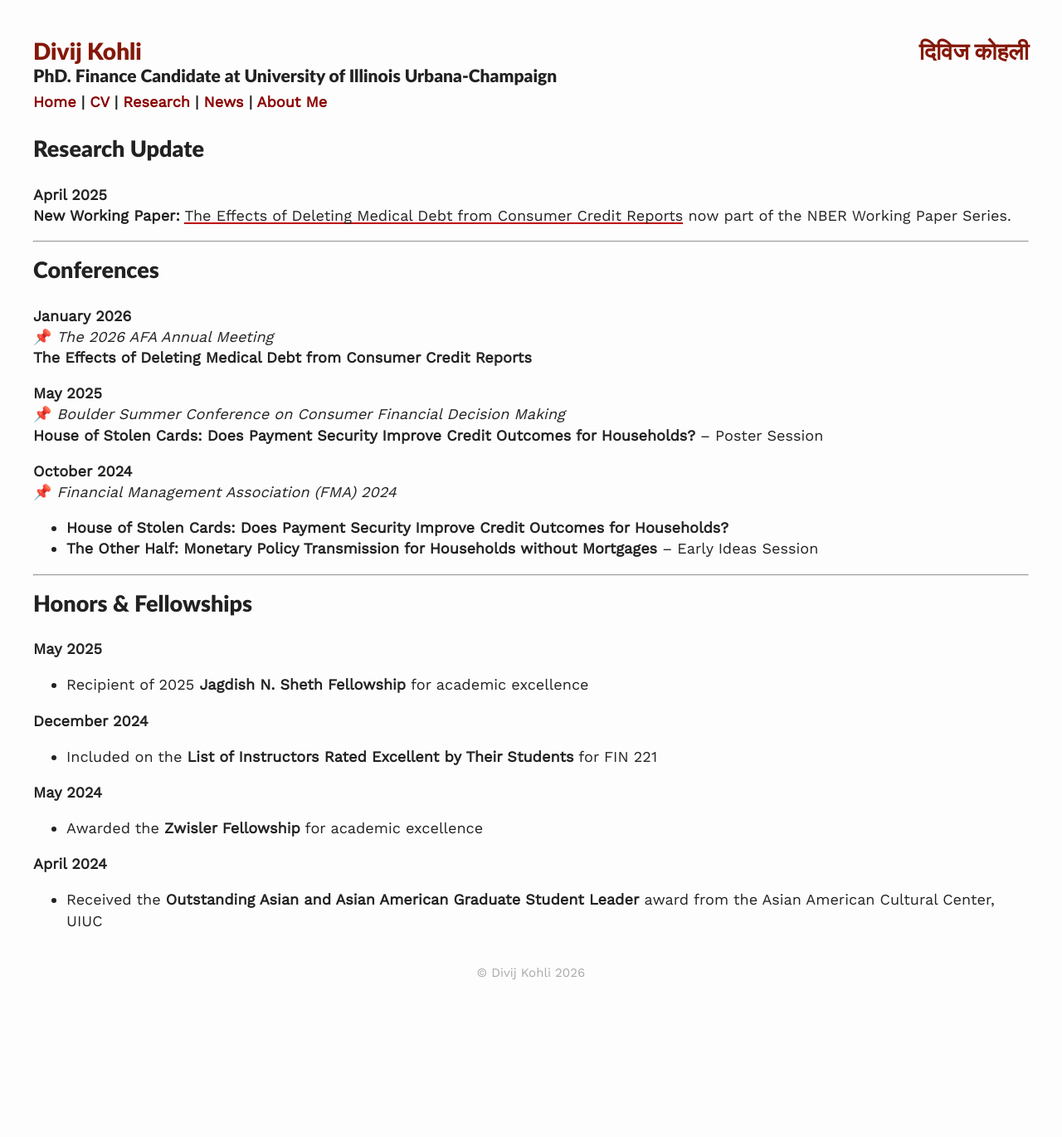
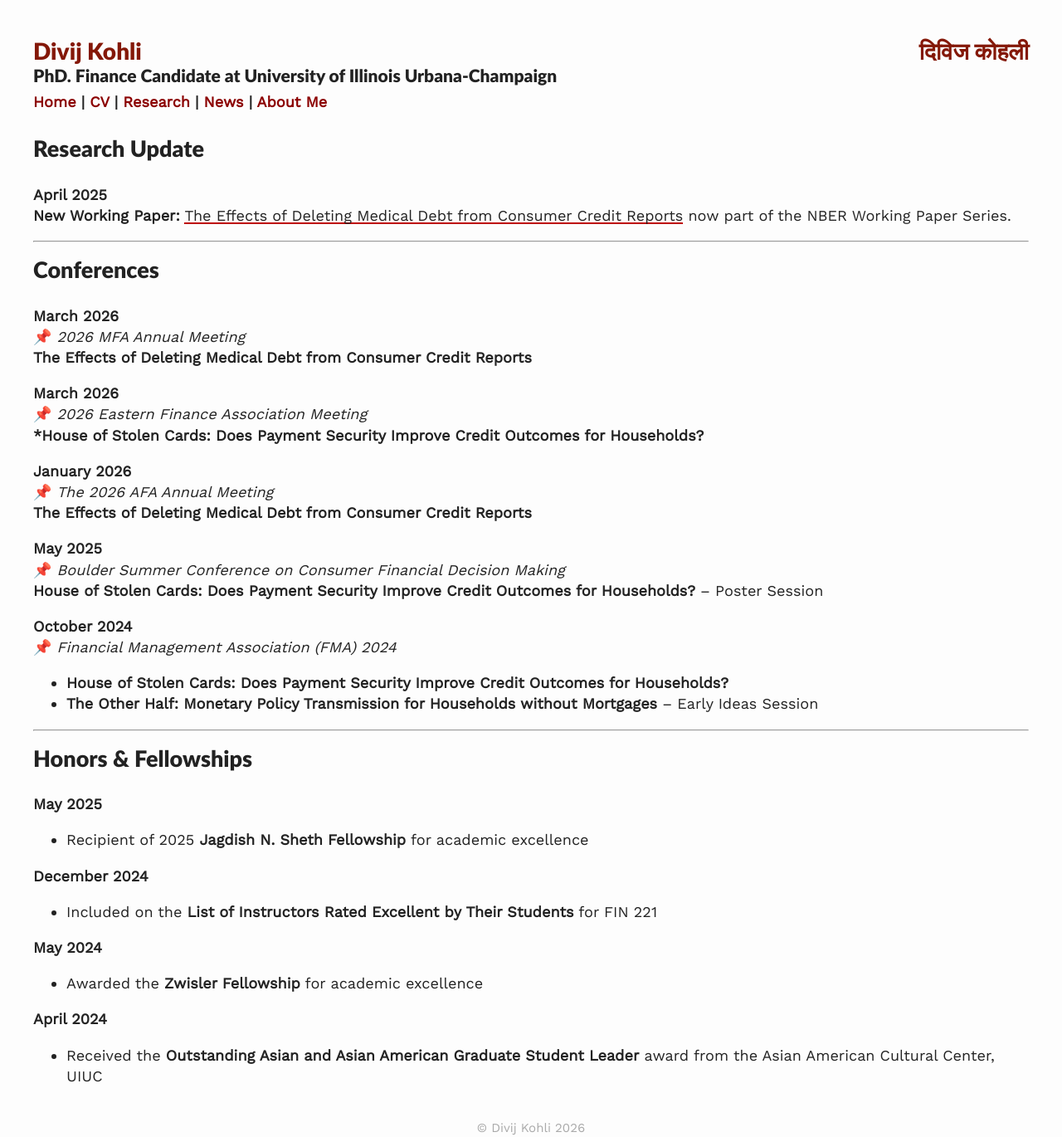
Before and after one commit to divijkohli/divijkohli.github.io, a Jekyll site: the page built from _pages/news.md, in a window 1280 px wide. Shown: the whole page at 83% size. Built offline with Jekyll 4.4.1, drawn with Linux system fonts in a browser that asks for light colours; nearby versions of some CDN libraries; before the commit the page ends 1183 px from its top, so only the background shows below that.

Commit message:
Add upcoming conferences to news page

```diff
--- a/_pages/news.md
+++ b/_pages/news.md
@@ -13,6 +13,14 @@ permalink: /news/
 ---
 
 ## Conferences
+**March 2026**
+📌 *2026 MFA Annual Meeting*
+**The Effects of Deleting Medical Debt from Consumer Credit Reports**
+
+**March 2026**
+📌 *2026 Eastern Finance Association Meeting*
+***House of Stolen Cards: Does Payment Security Improve Credit Outcomes for Households?**
+
 **January 2026**
 📌 *The 2026 AFA Annual Meeting*
 **The Effects of Deleting Medical Debt from Consumer Credit Reports**
```
